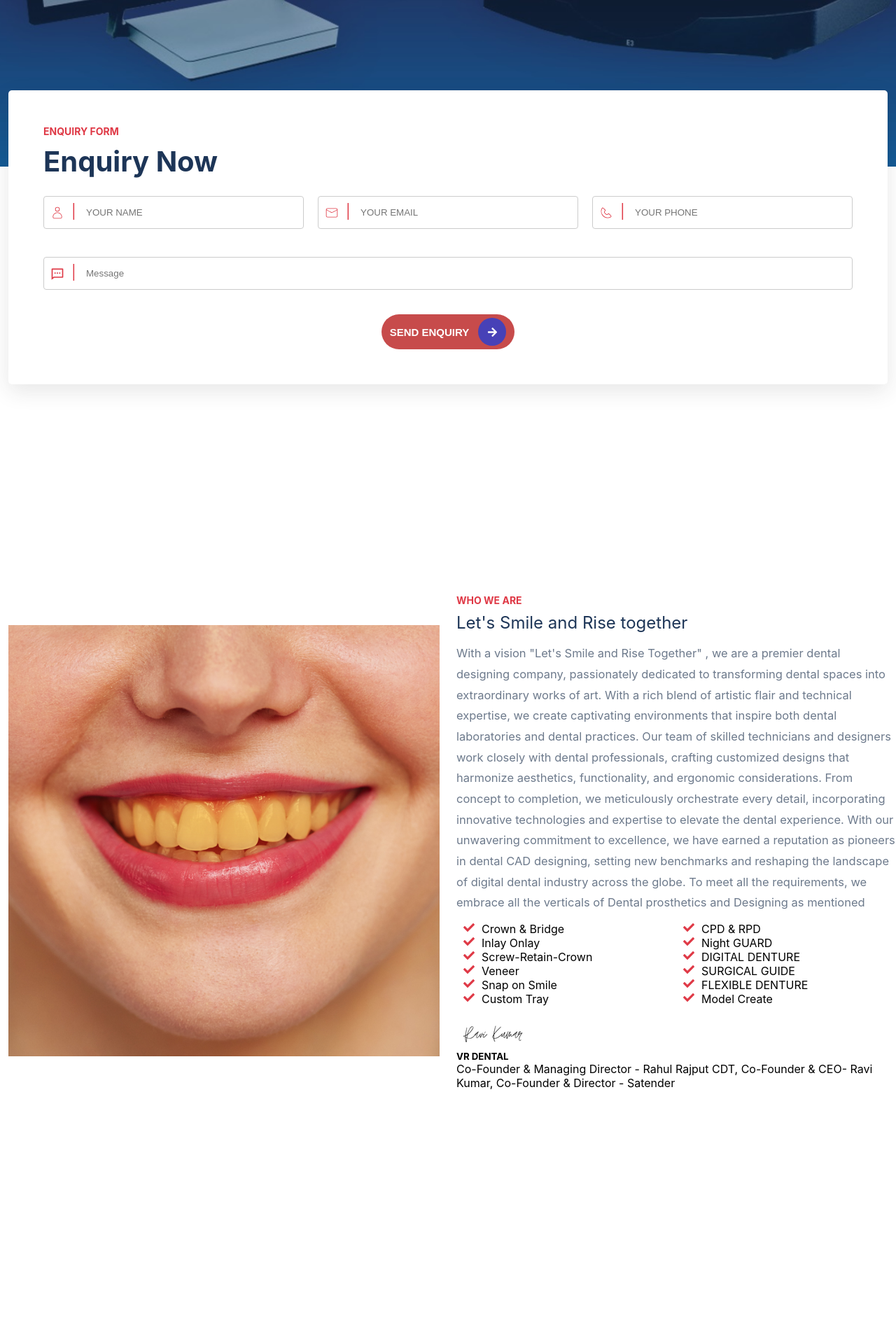
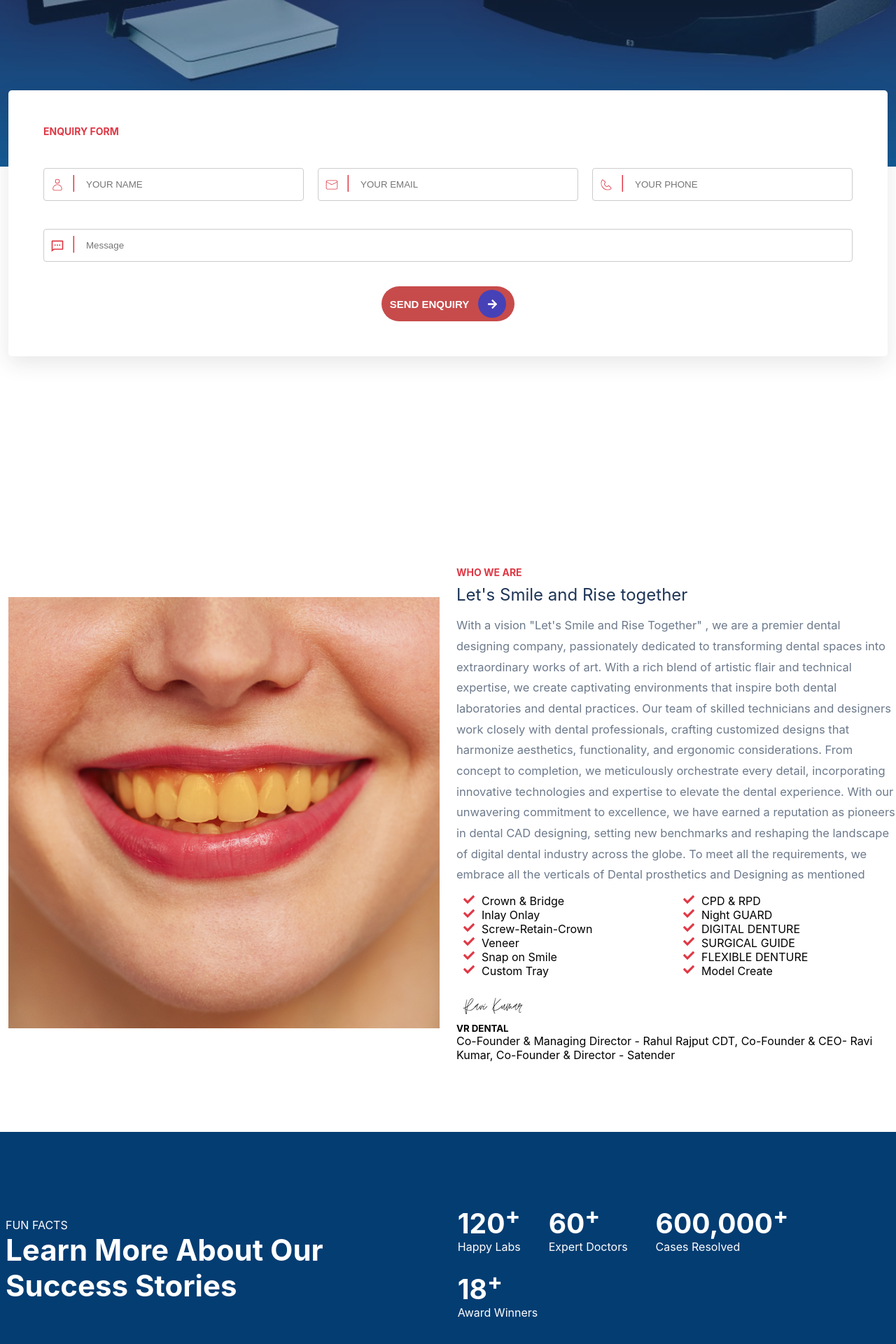
Before and after one commit to iammayank0/vrdentaldesign-frontend, a React (Create React App) app: page / in a window 1280 px wide. Shown: the part 682-2602 px from the top of the page at 70% size. Before the commit the page ends 2339 px from the top, so only its background shows below. Built offline with nearby package versions, Linux system fonts and the light colour scheme.

Commit message:
FactArea

```diff
--- a/src/App.css
+++ b/src/App.css
@@ -22,3 +22,9 @@ body {
   .background3 {
     background-image: url('./Assets/images/main-banner-image/3.jpg');
   }
+
+  @media (max-width: 575px) {
+    html{
+      width: 95vh;
+    }
+  }
--- a/src/Components/Main/Main.css
+++ b/src/Components/Main/Main.css
@@ -53,7 +53,8 @@
   margin-top: 120px;
 }
 
-.button button {
+.slide .text .button button {
+  /* Add your button styles here */
   height: 50px;
   width: 180px;
   border-radius: 50px;
@@ -71,6 +72,12 @@
   margin-top: 20px;
 }
 
+.slide button:hover {
+  background-color: #ffffff;
+  color: rgb(182, 68, 68);
+}
+
+
 .icon-circle {
   display: inline-flex;
   align-items: center;
@@ -83,15 +90,26 @@
   color: #ffffff;
 }
 
-.slide .text button:hover {
-  background-color: #ffffff;
-  color: rgb(182, 68, 68);
+.slide {
+  opacity: 0;
+  transition: opacity 0.5s ease;
 }
 
-.slide .text button:hover .icon-circle {
+.slide.active {
+  opacity: 1;
+}
+
+.slide .text button {
+  transition: background-color 0.3s, color 0.3s;
+}
+
+
+.slide button:hover .icon-circle {
   background-color: #fc0808;
   color: #fbfafa;
 }
+
+
 
 .text h5 {
   color: #ffffff;
@@ -111,9 +129,6 @@
   margin-bottom: 20px;
 }
 
-.slide.active {
-  opacity: 1;
-}
 
 .arrow {
   position: absolute;
@@ -158,7 +173,7 @@
   z-index: 1;
 }
 
-h2{
+.about-content h2{
   font-size: 40px;
   margin-bottom: 20px;
   color: #1d3557;
@@ -271,13 +286,13 @@ input[type="text"], input[type="email"], input[type="number"] {
 }
 
 @media (min-width: 1400px) {
-  .container, .container-about {
+  .container, .container-about, .container-fact {
       max-width: 1700px;
   }
 }
 
 @media (min-width: 1250px) {
-  .container, .container-about {
+  .container, .container-about, .container-fact {
       max-width: 1500px;
   }
 
@@ -292,7 +307,7 @@ input[type="text"], input[type="email"], input[type="number"] {
 }
 
 @media (min-width: 992px) {
-  .container, .container-about {
+  .container, .container-about, .container-fact {
       max-width: 1300px;
   }
 
@@ -300,7 +315,7 @@ input[type="text"], input[type="email"], input[type="number"] {
 }
 
 @media (min-width: 768px) and (max-width: 991px) {
-  .container, .container-about {
+  .container, .container-about, .container-fact {
       max-width: 1100px;
   }
 
@@ -310,8 +325,9 @@ input[type="text"], input[type="email"], input[type="number"] {
   }
 }
 
+
 @media (max-width: 767px) {
-  .container, .container-about {
+  .container, .container-about, .container-fact {
       max-width: 800px;
   }
 
@@ -319,7 +335,20 @@ input[type="text"], input[type="email"], input[type="number"] {
     flex: 1 1 100%;
     max-width: 100%;
   }
+
 }
+
+@media (max-width: 575px) {
+  .container, .container-about, .container-fact {
+      max-width: 600px;
+  }
+
+  .content-image, .about-content {
+    flex: 1 1 100%;
+    max-width: 100%;
+  }
+}
+
 
 .about-area {
   color: black;
@@ -397,3 +426,57 @@ input[type="text"], input[type="email"], input[type="number"] {
 .signature-content{
   padding-top: 20px;
 }
+
+
+/* Fun Fact Area */
+
+.factArea{
+  background-color: #043d72;
+  padding-top: 100px;
+  padding-bottom: 100px;
+}
+
+.container-fact {
+  width: 100%;
+  margin-right: auto;
+  margin-left: auto;
+}
+
+.content-fact{
+  align-items: center !important;
+  display: grid;
+  grid-template-columns: 0.5rem 1.9fr 2fr 0.5rem ;
+}
+
+.fact-text{
+  padding-right: 12px;
+  grid-column: 2/3;
+}
+
+.fact-text h2{
+  font-size: 42px;
+}
+
+.fact-num{
+  grid-column: 3/4;
+  padding-left: 30px;
+  display: flex;
+  flex-wrap: wrap;
+}
+
+.fact-num h3{
+  font-size: 39px;
+}
+
+.single-funFact {
+  margin-right: 40px;
+  margin-bottom: 20px;
+}
+
+.single-funFact:last-child {
+  margin-right: 0;
+}
+
+.single-funFact:nth-child(4n) {
+  margin-bottom: 0;
+}
--- a/src/Components/Main/Main.js
+++ b/src/Components/Main/Main.js
@@ -67,21 +67,21 @@ const Main = () => {
     {slides.map((slide, index) => (
   <div
     key={index}
-        className={`slide ${index === currentSlide ? 'active' : ''}
-                    ${index === 0 ? '.slide1' : ''}
-                    ${index === 1 ? '.slide2' : ''}
-                    ${index === 2 ? '.slide3' : ''}`}
+    className={`slide ${index === currentSlide ? 'active' : ''} slide${index + 1}`}
   >
     <div className="main-banner">
       <div className="text">
         <h5>{slide.title}</h5>
         <h1>{slide.heading}</h1>
         <p>{slide.description}</p>
-            <div className="button"><button> KNOW MORE<span className="icon-circle"> <FaArrowRight /></span></button></div>
+        <div className="button">
+          <button> KNOW MORE<span className="icon-circle"><FaArrowRight /></span></button>
+        </div>
       </div>
     </div>
   </div>
 ))}
+
     </div>
 
    {/* form */}
@@ -174,6 +174,47 @@ const Main = () => {
 
     {/* Fun Facts Area */}
 
+    <section className="factArea">
+      <div className="container-fact">
+        <div className="content-fact">
+          <div className="fact-text">
+            <span className='fun-title'>FUN FACTS</span>
+            <h2>Learn More About Our Success Stories</h2>
+          </div>
+          <div className="fact-num">
+            <div className="single-funFact">
+              <h3>
+                <span className="odometer-digit">120</span>
+                <sup>+</sup>
+              </h3>
+              <p>Happy Labs</p>
+            </div>
+            <div className="single-funFact">
+              <h3>
+                <span className="odometer-digit">60</span>
+                <sup>+</sup>
+              </h3>
+              <p>Expert Doctors</p>
+            </div>
+            <div className="single-funFact">
+              <h3>
+                <span className="odometer-digit">600,000</span>
+                <sup>+</sup>
+              </h3>
+              <p>Cases Resolved</p>
+            </div>
+            <div className="single-funFact">
+              <h3>
+                <span className="odometer-digit">18</span>
+                <sup>+</sup>
+              </h3>
+              <p>Award Winners</p>
+            </div>
+          </div>
+        </div>
+      </div>
+    </section>
+
 
     </div>
   )
```
Lines whose indentation alone changed are shown as unchanged.
